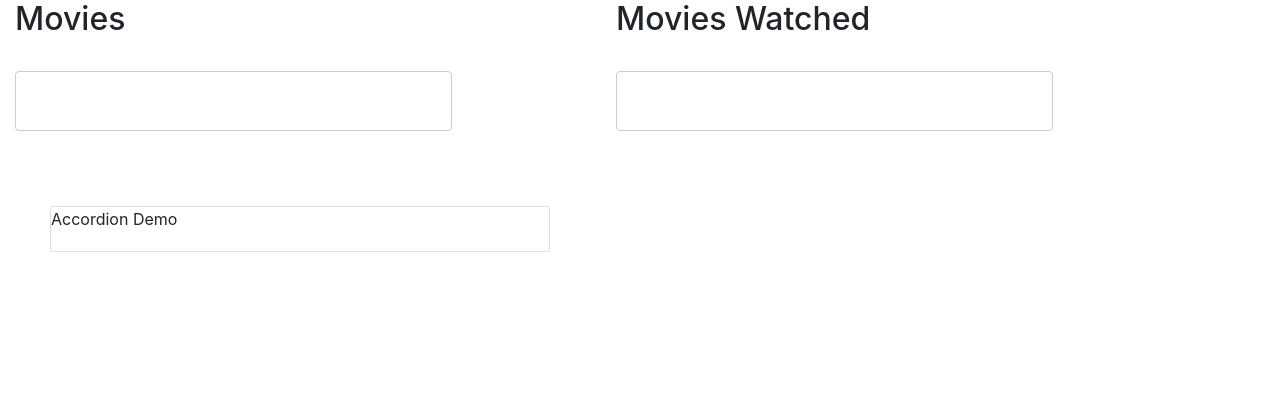
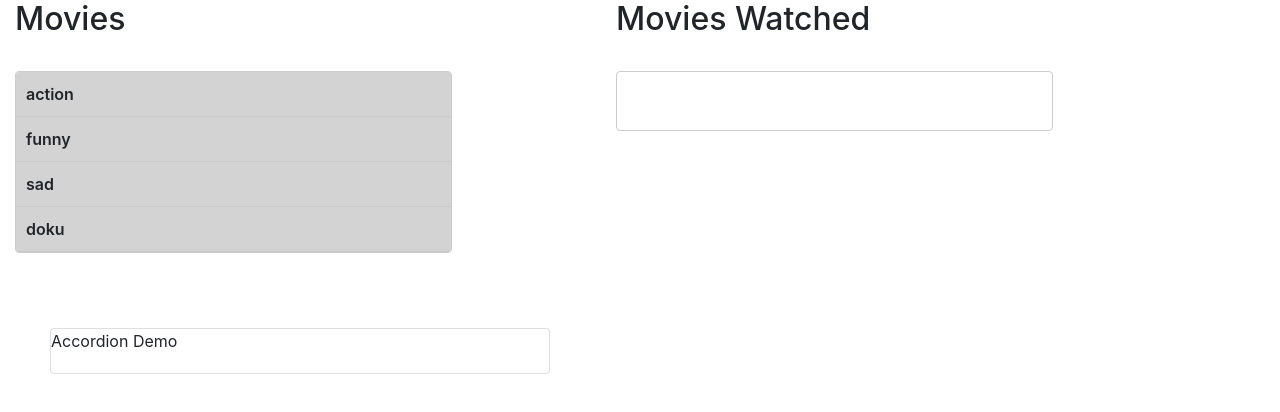
Before and after one commit to yuuchwa/angular-stackblitz-Playground, an Angular app: page / in a window 1280 px wide. Shown: the top 412 px of the page. Built offline with nearby package versions, Linux system fonts and the light colour scheme.

Commit message:
4 files modified

```diff
--- a/src/app/accordion/accordion-item/accordion-item.component.html
+++ b/src/app/accordion/accordion-item/accordion-item.component.html
@@ -5,7 +5,11 @@
   <div class="arrow"><i class="ion-ios-arrow-down"></i></div>
 </div>
 <div *ngIf="showBody">
-  <div class="acc-body" *ngFor="let movie of movies">
-    {{ movie.name }}
+  <div
+    cdkDropList
+    [cdkDropListData]="movies">
+      <div class="acc-body" *ngFor="let movie of movies" cdkDrag>
+      {{ movie.name }}
+    </div>
   </div>
 </div>
--- a/src/app/app.component.html
+++ b/src/app/app.component.html
@@ -9,7 +9,7 @@
     (cdkDropListDropped)="onDrop($event)"
     > -->
   <div class="movie-list">
-    <div *ngFor="let movies of movieCategory">
+    <div *ngFor="let movies of moviesCategory">
     <app-accordion>
       <app-accordion-item [movies]="movies">
       </app-accordion-item>
--- a/src/app/app.component.ts
+++ b/src/app/app.component.ts
@@ -18,8 +18,8 @@ export class AppComponent {
     this.moviesCategory = [
       [
         { name: 'Blade Runner', category: 'action' },
-        { name: 'Blade Runner', category: 'action' },
-        { name: 'Blade Runner', category: 'action' },
+        { name: 'Blade Lunner', category: 'action' },
+        { name: 'Blade Funner', category: 'action' },
       ],
       [
         { name: 'Cool Hand Luke', category: 'funny' },
```
Also changed, not shown: src/app/app.module.ts (+4 -11 lines).
